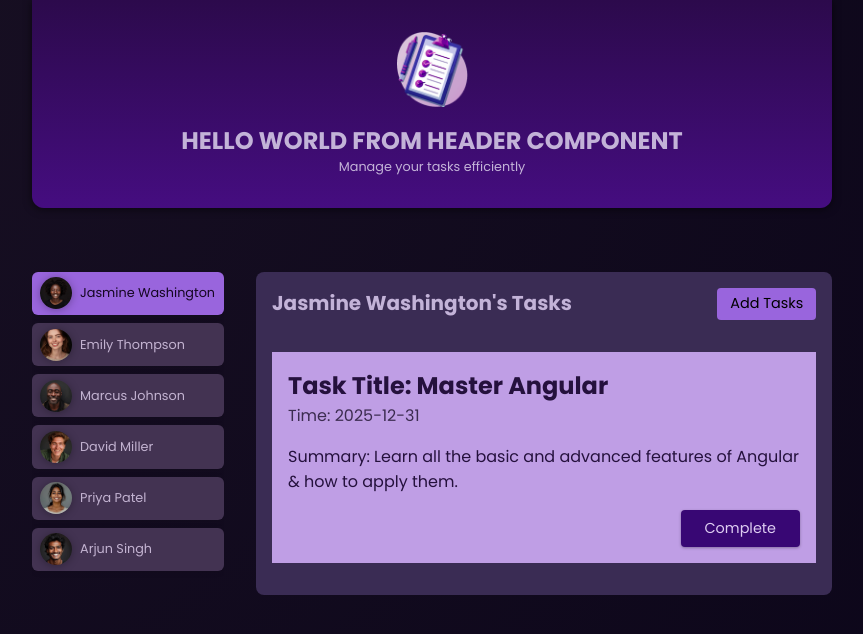
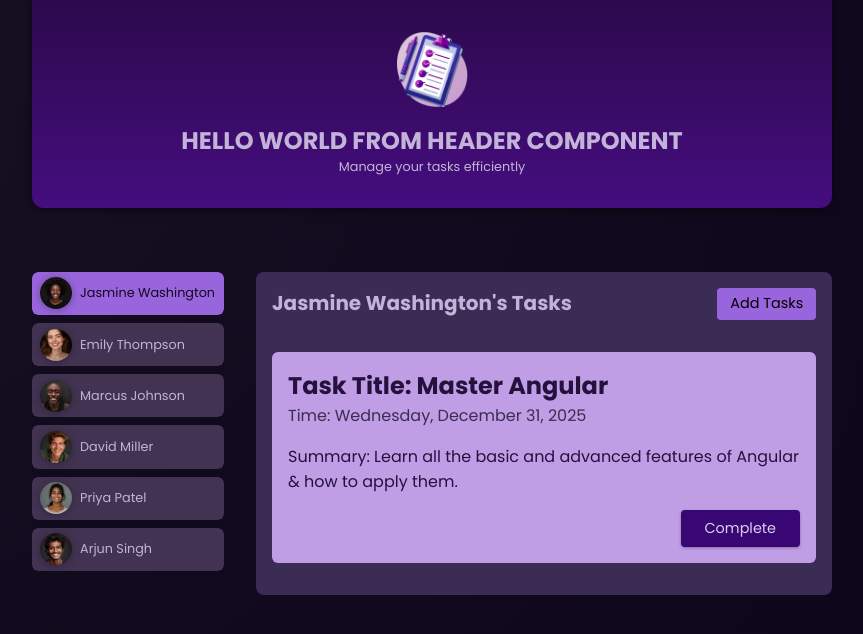
Before and after one commit to Hemanathan-C/AngularProject, an Angular app in the folder user-angular-app/: page / in a window 1280 px wide. Both pictures are taken after a click on the button "Jasmine Washington". Shown: the top 634 px of the page, without its empty margins (208-1071 px from the left). Built offline with nearby package versions, Linux system fonts and the light colour scheme.

Commit message:
services implementation

```diff
--- /dev/null
+++ b/user-angular-app/src/app/shared/card/card.component.css
@@ -0,0 +1,5 @@
+div {
+  border-radius: 6px;
+  box-shadow: 0 1px 6px rgba(0, 0, 0, 0.1);
+  overflow: hidden;
+}
--- /dev/null
+++ b/user-angular-app/src/app/shared/card/card.component.html
@@ -0,0 +1,3 @@
+<div>
+    <ng-content></ng-content>
+</div>
--- a/user-angular-app/src/app/tasks/new-task/new-task.component.ts
+++ b/user-angular-app/src/app/tasks/new-task/new-task.component.ts
@@ -1,6 +1,7 @@
-import { Component, EventEmitter, Output } from '@angular/core';
+import { Component, EventEmitter, Input, Output, inject } from '@angular/core';
 import { FormsModule } from '@angular/forms';
 import { NewTaskData } from './new-task.model';
+import { TasksService } from '../tasks.service';
 
 @Component({
   selector: 'app-new-task',
@@ -9,9 +10,11 @@ import { NewTaskData } from './new-task.model';
   styleUrl: './new-task.component.css'
 })
 export class NewTaskComponent {
+  @Input() id!: string;
   @Output() cancel = new EventEmitter<void>();
   @Output() add = new EventEmitter<NewTaskData>();
 
+  tasksService = inject(TasksService);
   enteredTaskTitle = '';
   enteredTaskSummary = '';
   enteredTaskDueDate = '';
@@ -20,10 +23,10 @@ export class NewTaskComponent {
   }
 
   onSubmit() {
-    this.add.emit({
+    this.tasksService.onSubmit({
       title: this.enteredTaskTitle,
       summary: this.enteredTaskSummary,
       dueDate: this.enteredTaskDueDate
-    });
+    },this.id);
   }
 }
--- a/user-angular-app/src/app/tasks/task/dummy-tasks.ts
+++ /dev/null
@@ -1,25 +0,0 @@
-export const DUMMY_TASKS = [
-  {
-    id: 't1',
-    userId: 'u1',
-    title: 'Master Angular',
-    summary:
-      'Learn all the basic and advanced features of Angular & how to apply them.',
-    dueDate: '2025-12-31',
-  },
-  {
-    id: 't2',
-    userId: 'u3',
-    title: 'Build first prototype',
-    summary: 'Build a first prototype of the online shop website',
-    dueDate: '2024-05-31',
-  },
-  {
-    id: 't3',
-    userId: 'u3',
-    title: 'Prepare issue template',
-    summary:
-      'Prepare and describe an issue template which will help with project management',
-    dueDate: '2024-06-15',
-  },
-]
--- a/user-angular-app/src/app/tasks/task/task.component.html
+++ b/user-angular-app/src/app/tasks/task/task.component.html
@@ -1,8 +1,10 @@
+<app-card>
     <article>
         <h2>Task Title: {{ task.title}}</h2>
-    <time>Time: {{ task.dueDate }}</time>
+        <time>Time: {{ task.dueDate | date : "fullDate"}}</time>
         <p>Summary: {{ task.summary }}</p>
         <p class="actions">
             <button (click)="onCompleteTask()">Complete</button>
         </p>
     </article>
+</app-card>
--- a/user-angular-app/src/app/tasks/task/task.component.ts
+++ b/user-angular-app/src/app/tasks/task/task.component.ts
@@ -1,10 +1,12 @@
 import { Component, EventEmitter, Input, Output } from '@angular/core';
 import { Task } from '../new-task/new-task.model';
+import { CardComponent } from '../../shared/card/card.component';
+import { DatePipe } from '@angular/common';
 
 
 @Component({
   selector: 'app-task',
-  imports: [],
+  imports: [CardComponent, DatePipe],
   templateUrl: './task.component.html',
   styleUrl: './task.component.css'
 })
--- a/user-angular-app/src/app/tasks/tasks.component.html
+++ b/user-angular-app/src/app/tasks/tasks.component.html
@@ -1,5 +1,5 @@
 @if (isAddTask) {
-    <app-new-task (cancel)="onCancelAddTask()" (add)="onSubmit($event)"></app-new-task>
+    <app-new-task [id]="id" (cancel)="onCancelAddTask()"></app-new-task>
 }
 <section id="tasks">
     <header>
--- a/user-angular-app/src/app/tasks/tasks.component.ts
+++ b/user-angular-app/src/app/tasks/tasks.component.ts
@@ -1,9 +1,9 @@
 import { Component, Input } from '@angular/core';
 import { DUMMY_USERS } from '../user/dummy-users';
 import { TaskComponent } from './task/task.component';
-import { DUMMY_TASKS } from './task/dummy-tasks';
 import { NewTaskComponent } from './new-task/new-task.component';
 import { NewTaskData } from './new-task/new-task.model';
+import { TasksService } from './tasks.service';
 
 @Component({
   selector: 'app-tasks',
@@ -14,19 +14,17 @@ import { NewTaskData } from './new-task/new-task.model';
 export class TasksComponent {
   @Input() name!: string;
   @Input() id!: string;
-  tasks = DUMMY_TASKS;
   isAddTask = false;
 
+  constructor(private tasksService: TasksService) {}
+
   get selectedUserTask(){
-    console.log('APP Selected USER :',this.tasks.find((user) => user.id === this.id)!);
-    const t = this.tasks.filter((task) => task.userId === this.id)!;
-    if (!t) console.warn('Task not found for ID:', this.id);
-    return t;
+    return this.tasksService.selectedUserTasks(this.id);
   }
 
   onTaskCompleted(taskId: string) {
     console.log('Task completed:', taskId);
-    this.tasks = this.tasks.filter(task => task.id !== taskId);
+    // this.tasks = this.tasks.filter(task => task.id !== taskId);
   }
 
   onAddTask() {
@@ -38,13 +36,13 @@ export class TasksComponent {
   }
 
   onSubmit(taskData: NewTaskData) {
-    this.tasks.push({
-      id: new Date().toISOString(),
-      title: taskData.title,
-      summary: taskData.summary,
-      dueDate: taskData.dueDate,
-      userId: this.id
-    });
+    // this.tasks.push({
+    //   id: new Date().toISOString(),
+    //   title: taskData.title,
+    //   summary: taskData.summary,
+    //   dueDate: taskData.dueDate,
+    //   userId: this.id
+    // });
     this.isAddTask = false;
     console.log('Task added:', taskData);
   }
--- /dev/null
+++ b/user-angular-app/src/app/tasks/tasks.service.ts
@@ -0,0 +1,48 @@
+import { Injectable } from "@angular/core";
+import { NewTaskData } from "./new-task/new-task.model";
+
+@Injectable({ providedIn: 'root' })
+export class TasksService{
+  private tasks = [
+  {
+    id: 't1',
+    userId: 'u1',
+    title: 'Master Angular',
+    summary:
+      'Learn all the basic and advanced features of Angular & how to apply them.',
+    dueDate: '2025-12-31',
+  },
+  {
+    id: 't2',
+    userId: 'u3',
+    title: 'Build first prototype',
+    summary: 'Build a first prototype of the online shop website',
+    dueDate: '2024-05-31',
+  },
+  {
+    id: 't3',
+    userId: 'u3',
+    title: 'Prepare issue template',
+    summary:
+      'Prepare and describe an issue template which will help with project management',
+    dueDate: '2024-06-15',
+  },]
+
+  selectedUserTasks(id: string){
+    console.log('APP Selected USER :',this.tasks.find((user) => user.id === id)!);
+    const t = this.tasks.filter((task) => task.userId === id)!;
+    if (!t) console.warn('Task not found for ID:', id);
+    return t;
+  }
+
+  onSubmit(taskData: NewTaskData, id: string) {
+    this.tasks.push({
+      id: new Date().toISOString(),
+      title: taskData.title,
+      summary: taskData.summary,
+      dueDate: taskData.dueDate,
+      userId: id
+    });
+    console.log('Task added:', taskData);
+  }
+}
--- a/user-angular-app/src/app/user/user.component.html
+++ b/user-angular-app/src/app/user/user.component.html
@@ -1,3 +1,4 @@
+<app-card>
     <div>
         <button [class.active]="selected"  (click)="onSelectUser()">
             <img
@@ -7,3 +8,4 @@
             <span>{{ user.name }}</span>
         </button>
     </div>
+</app-card>
--- a/user-angular-app/src/app/user/user.component.ts
+++ b/user-angular-app/src/app/user/user.component.ts
@@ -1,5 +1,6 @@
 import { Component, EventEmitter, Input, Output } from '@angular/core';
 import { DUMMY_USERS } from './dummy-users';
+import { CardComponent } from '../shared/card/card.component';
 
 
 const randomeIndex = Math.floor(Math.random() * DUMMY_USERS.length);
@@ -10,7 +11,7 @@ interface User {
 }
 @Component({
   selector: 'app-user',
-  imports: [],
+  imports: [CardComponent],
   templateUrl: './user.component.html',
   styleUrl: './user.component.css'
 })
```
Also changed, not shown: user-angular-app/src/app/shared/card/card.component.ts (added, +11 -0 lines), 1 other file (tests, documents, lock files or other folders). Lines whose indentation alone changed are shown as unchanged.
